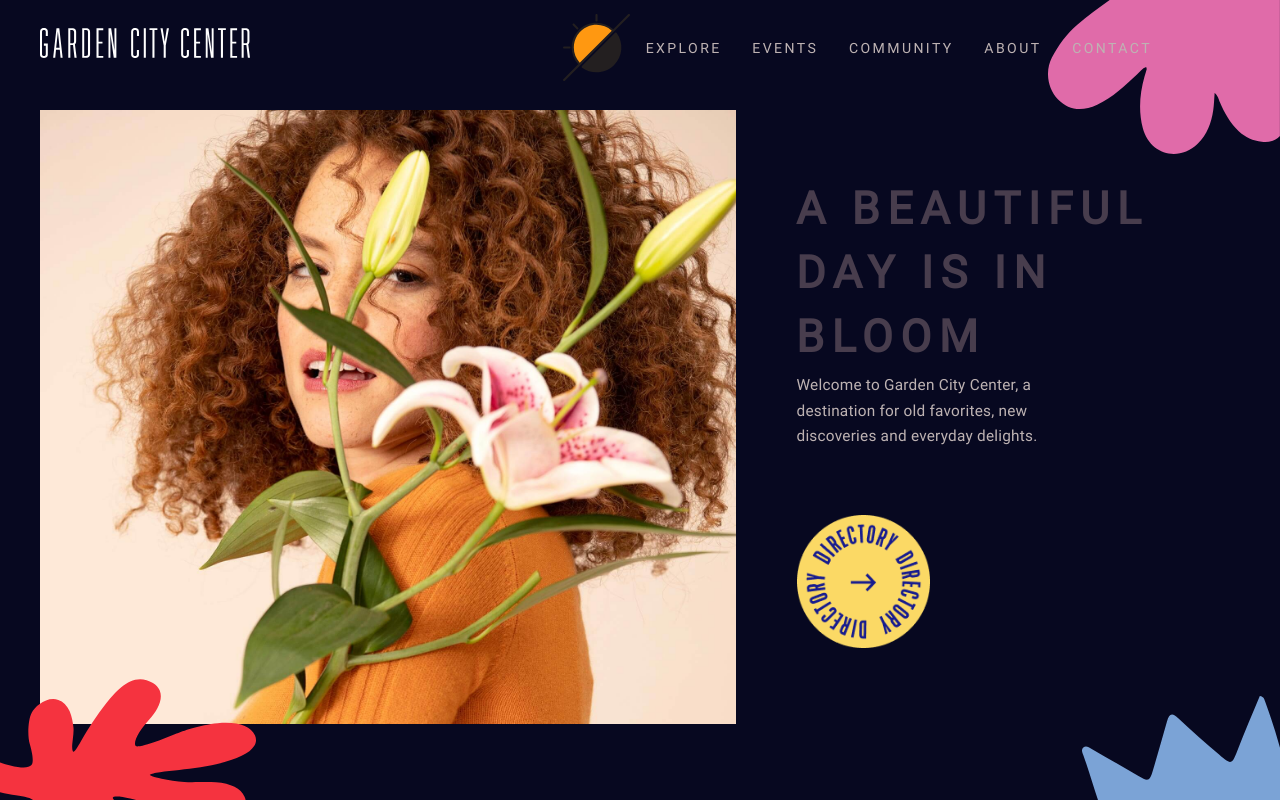
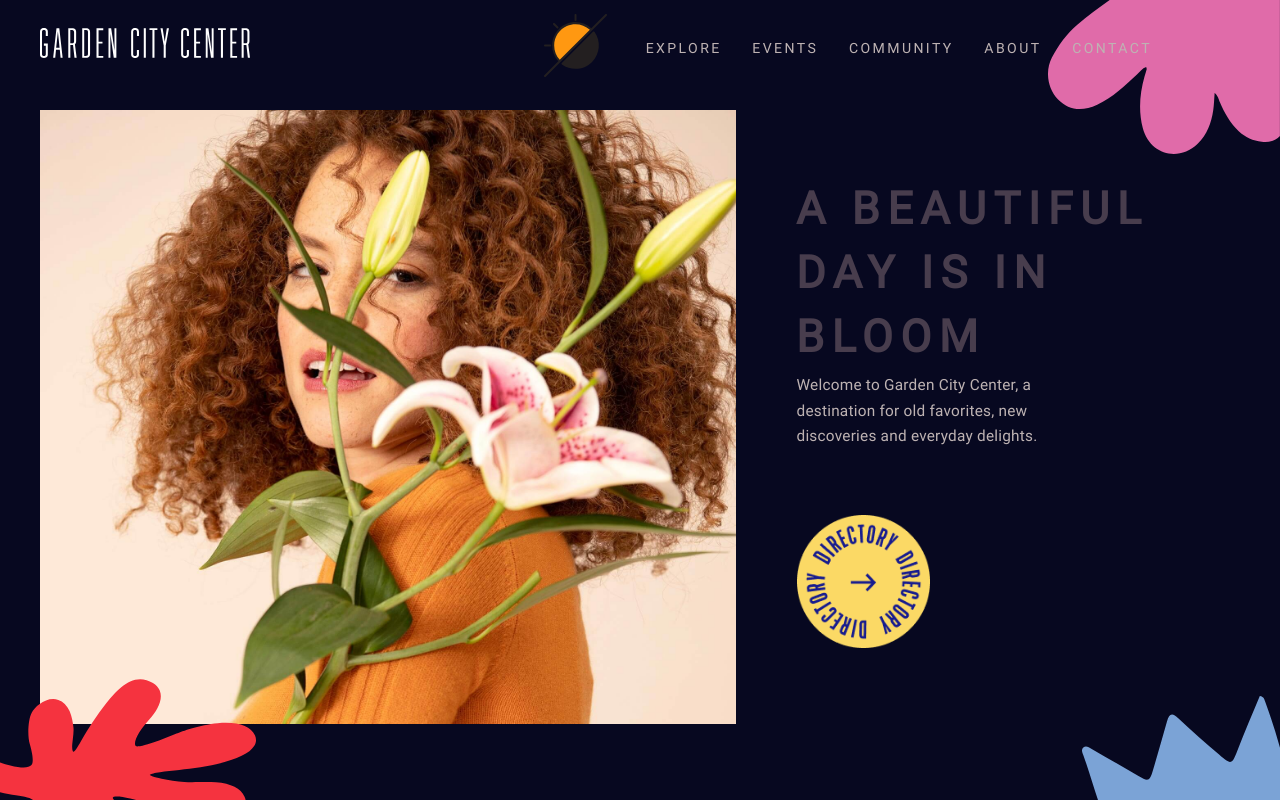
Before and after one commit to Engls/EfimevDannil.github.io, a plain HTML site: page index.html in a window 1280 px wide. Both pictures are taken after a click on the button 592 px from the left and 45 px from the top of the page. Shown: the top 800 px of the page. Drawn offline with Linux system fonts and the light colour scheme.

Commit message:
Update theme.css

```diff
--- a/theme.css
+++ b/theme.css
@@ -45,10 +45,10 @@ body{
 }
 .darktheme{
     position: absolute;
-    width: 8%;
-    height: 8%;
+    width: 7.5%;
+    height: 7.5%;
     margin-top: 1.1%;
-    margin-right: 48%;
+    margin-right: 50%;
     background-color: transparent;
     border: 0;
     right: 0;
```
